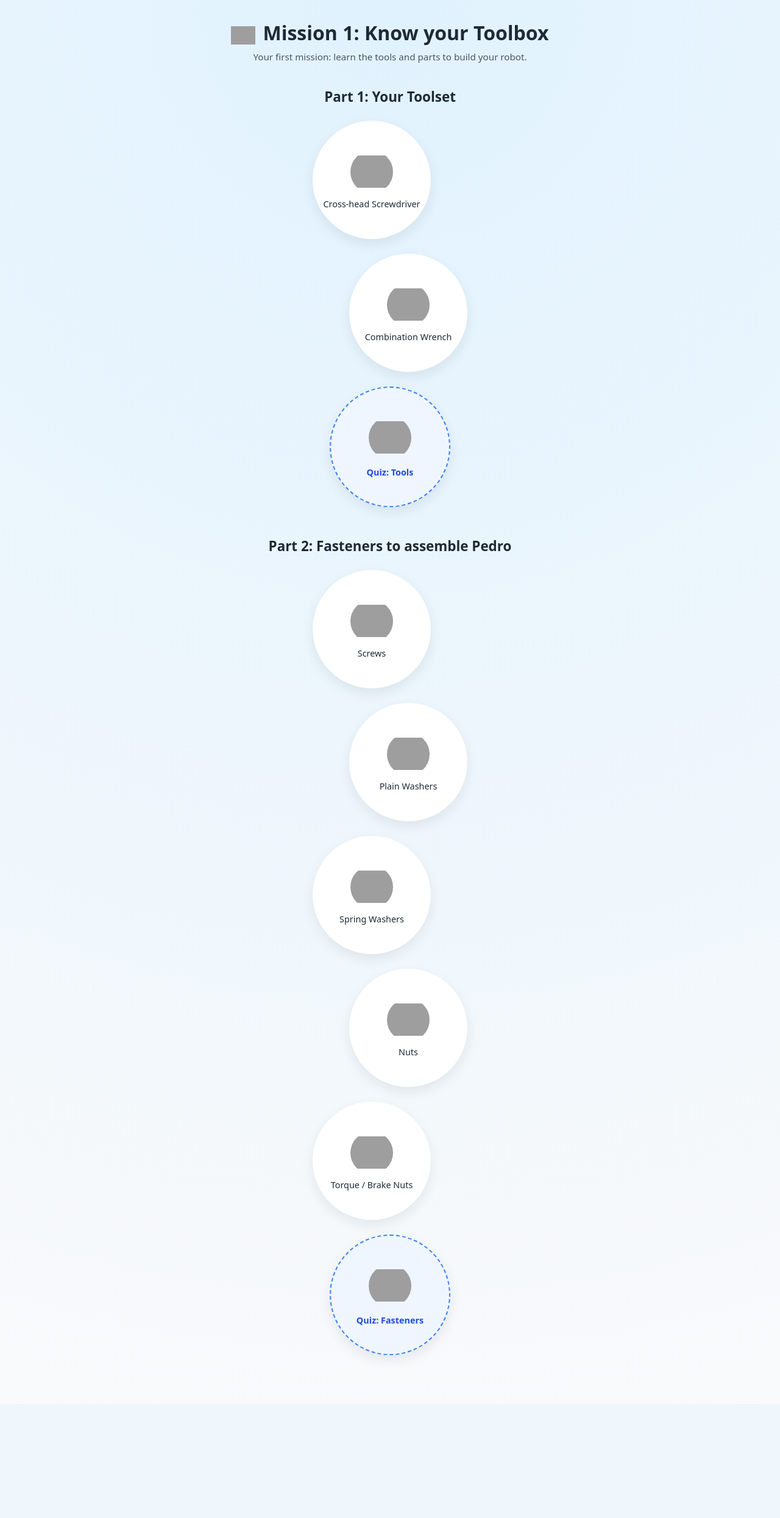
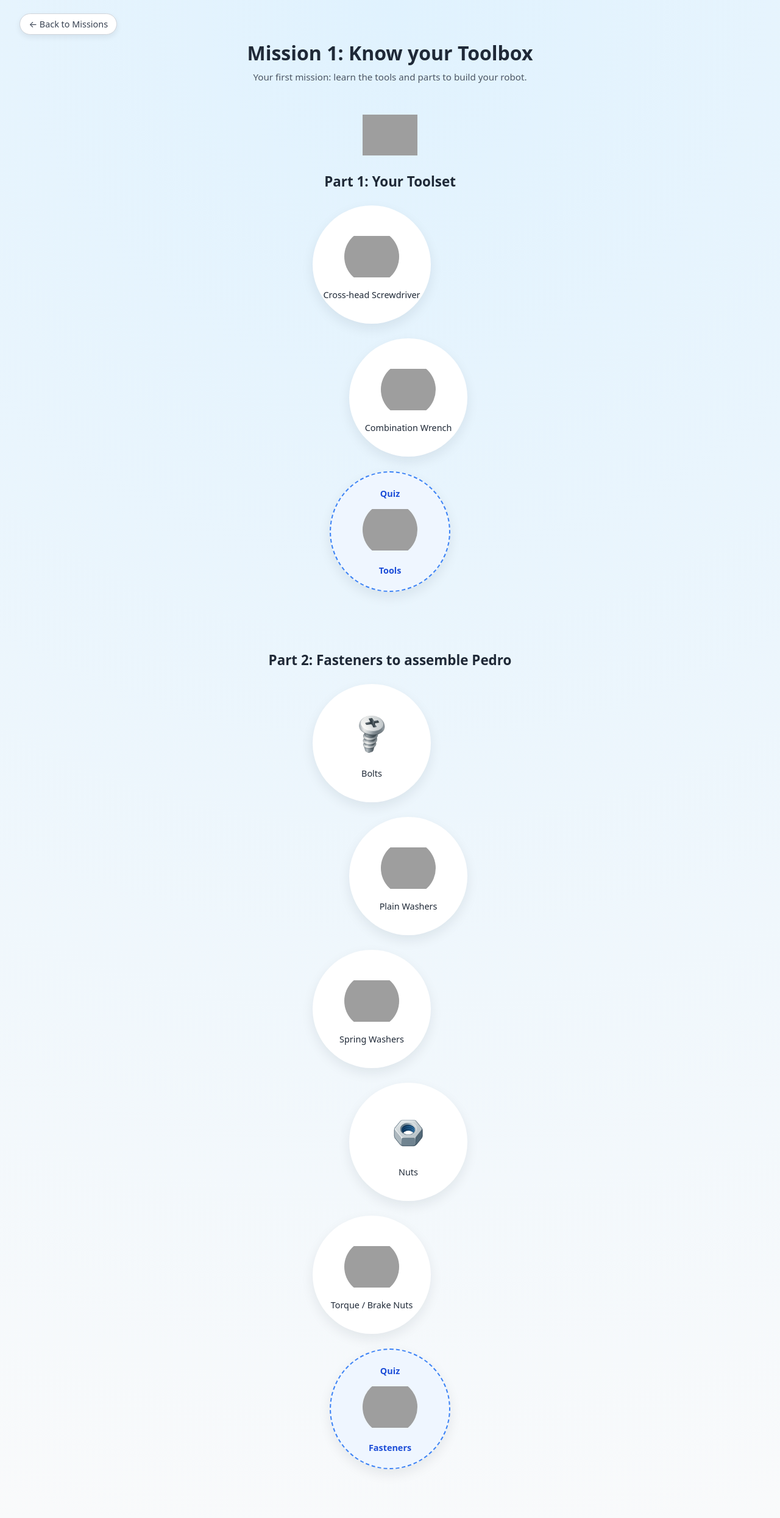
Before and after one commit to AnierYam/brainiacs, a Django app: page /lessons/mission-1/ in a window 1280 px wide. Shown: the whole page at 61% size. Before the commit the page ends 2228 px from the top, so only its background shows below. Run offline with Django 5.2, Linux system fonts and the light colour scheme; grey boxes are pictures that could not be loaded.

Commit message:
Updated Mission 1 page, added icons, fixed static images – 2025-11-27 18:05

```diff
--- a/lessons/templates/lessons/mission_1.html
+++ b/lessons/templates/lessons/mission_1.html
@@ -4,6 +4,7 @@
 <head>
   <meta charset="UTF-8" />
   <title>Mission 1 – Know your Toolbox</title>
+
   <style>
     body {
       margin: 0;
@@ -17,22 +18,42 @@
       margin: 0;
     }
 
+    /* ====================== */
+    /* TOP BAR */
+    /* ====================== */
+    .top-bar {
+      display: flex;
+      justify-content: flex-start;
+      align-items: center;
+      margin-top: -10px;
+      margin-bottom: 0.5rem;
+    }
+
+    .back-button {
+      padding: 0.45rem 0.9rem;
+      border-radius: 999px;
+      border: 1px solid #d1d5db;
+      background: #ffffff;
+      font-size: 0.9rem;
+      text-decoration: none;
+      color: #374151;
+      box-shadow: 0 4px 10px rgba(15, 23, 42, 0.08);
+      cursor: pointer;
+      transition: background 0.15s ease, box-shadow 0.15s ease, transform 0.15s ease;
+    }
+
+    .back-button:hover {
+      background: #eff6ff;
+      box-shadow: 0 6px 14px rgba(15, 23, 42, 0.12);
+      transform: translateY(-1px);
+    }
+
+    /* ====================== */
+    /* PAGE HEADER */
+    /* ====================== */
     .page-header {
       text-align: center;
       margin-bottom: 2.5rem;
-    }
-
-    .page-header-title {
-      display: inline-flex;
-      align-items: center;
-      gap: 0.75rem;
-      justify-content: center;
-    }
-
-    .toolbox-icon {
-      width: 40px;
-      height: 40px;
-      object-fit: contain;
     }
 
     .page-header h1 {
@@ -43,6 +64,14 @@
     .page-header p {
       color: #4b5563;
       font-size: 0.95rem;
+    }
+
+    .toolbox-large {
+      width: 90px;
+      height: 90px;
+      object-fit: contain;
+      display: flex;
+      margin: 0 auto 1rem auto;
     }
 
     .section {
@@ -56,6 +85,14 @@
       text-align: center;
     }
 
+    /* EXTRA SPACING between Part 1 & Part 2 */
+    .big-spacer {
+      height: 3rem;
+    }
+
+    /* ====================== */
+    /* CIRCLES & S PATH */
+    /* ====================== */
     .vertical-path {
       display: flex;
       flex-direction: column;
@@ -76,9 +113,9 @@
       align-items: center;
       justify-content: center;
       cursor: pointer;
-      transition: transform 0.2s ease, box-shadow 0.2s ease, margin 0.2s ease;
+      transition: transform 0.2s ease, box-shadow 0.2s ease;
+      padding: 0.75rem;
       text-align: center;
-      padding: 0.75rem;
     }
 
     .circle-card:hover {
@@ -99,8 +136,8 @@
     }
 
     .circle-image-wrapper {
-      width: 70px;
-      height: 70px;
+      width: 90px;
+      height: 90px;
       margin-bottom: 0.5rem;
       border-radius: 999px;
       overflow: hidden;
@@ -113,7 +150,6 @@
       width: 100%;
       height: 100%;
       object-fit: contain;
-      display: block;
     }
 
     .circle-name {
@@ -123,9 +159,17 @@
       width: 100%;
     }
 
+    /* QUIZ STYLING */
     .circle-card.quiz {
       border: 2px dashed #3b82f6;
       background: #eff6ff;
+    }
+
+    .quiz-top {
+      font-size: 0.9rem;
+      font-weight: 600;
+      color: #1d4ed8;
+      margin-bottom: 0.35rem;
     }
 
     .quiz-title {
@@ -135,6 +179,7 @@
       margin-top: 0.25rem;
     }
 
+    /* S SHAPE */
     .vertical-path .circle-card:nth-child(odd) {
       margin-left: -30px;
       margin-right: 30px;
@@ -157,21 +202,28 @@
         margin-right: 0;
       }
     }
+
   </style>
 </head>
+
 <body>
 
-  <!-- HEADER -->
+  <!-- BACK BUTTON -->
+  <header class="top-bar">
+    <a href="/lessons/" class="back-button">← Back to Missions</a>
+  </header>
+
+  <!-- PAGE HEADER -->
   <header class="page-header">
-    <div class="page-header-title">
-      <img src="{% static 'lessons/icons/toolbox.png' %}" alt="Toolbox" class="toolbox-icon" />
-      <h1>Mission 1: Know your Toolbox</h1>
-    </div>
+    <h1>Mission 1: Know your Toolbox</h1>
     <p>Your first mission: learn the tools and parts to build your robot.</p>
   </header>
 
   <!-- PART 1 -->
   <section class="section">
+    <!-- RESTORED TOOLBOX ICON ABOVE PART 1 -->
+    <img src="{% static 'lessons/icons/toolbox.png' %}" class="toolbox-large" alt="Toolbox" />
+
     <h2 class="section-title">Part 1: Your Toolset</h2>
 
     <div class="vertical-path">
@@ -179,32 +231,35 @@
         <div class="circle-card">
           <a href="{% url 'lessons:mission_1_tool_detail' tool.slug %}" class="circle-link">
             <div class="circle-image-wrapper">
-              <img
-                src="{% static 'lessons/tools/'|add:tool.slug|add:'.png' %}"
-                alt="{{ tool.name }}"
-                class="circle-image"
-              />
+
+              {% if forloop.counter == 1 %}
+                <img src="{% static 'lessons/tools/screwdriver_crosshead.png' %}" class="circle-image" />
+              {% elif forloop.counter == 2 %}
+                <img src="{% static 'lessons/tools/combination_wrench.png' %}" class="circle-image" />
+              {% endif %}
+
             </div>
             <div class="circle-name">{{ tool.name }}</div>
           </a>
         </div>
       {% endfor %}
 
-      <!-- Part 1 Quiz -->
+      <!-- QUIZ -->
       <div class="circle-card quiz">
         <a href="{% url 'lessons:mission_1_part_1_quiz' %}" class="quiz-link">
+          <div class="quiz-top">Quiz</div>
           <div class="circle-image-wrapper">
-            <img
-              src="{% static 'lessons/icons/engineer-hat.png' %}"
-              alt="Engineering Quiz"
-              class="circle-image"
-            />
+            <img src="{% static 'lessons/icons/engineer-hat.png' %}" class="circle-image" />
           </div>
-          <div class="quiz-title">Quiz: Tools</div>
+          <div class="quiz-title">Tools</div>
         </a>
       </div>
+
     </div>
   </section>
+
+  <!-- BIG SPACER BETWEEN PART 1 & PART 2 -->
+  <div class="big-spacer"></div>
 
   <!-- PART 2 -->
   <section class="section">
@@ -215,30 +270,40 @@
         <div class="circle-card">
           <a href="{% url 'lessons:mission_1_fastener_detail' item.slug %}" class="circle-link">
             <div class="circle-image-wrapper">
-              <img
-                src="{% static 'lessons/fasteners/'|add:item.slug|add:'.png' %}"
-                alt="{{ item.name }}"
-                class="circle-image"
-              />
+
+              {% if forloop.counter == 1 %}
+                <img src="{% static 'lessons/fasteners/bolt_pan_head.png' %}" class="circle-image" />
+              {% elif forloop.counter == 2 %}
+                <img src="{% static 'lessons/fasteners/washer_plain.png' %}" class="circle-image" />
+              {% elif forloop.counter == 3 %}
+                <img src="{% static 'lessons/fasteners/washer_spring.png' %}" class="circle-image" />
+              {% elif forloop.counter == 4 %}
+                <img src="{% static 'lessons/fasteners/nut_hex.png' %}" class="circle-image" />
+              {% elif forloop.counter == 5 %}
+                <img src="{% static 'lessons/fasteners/nut_torque.png' %}" class="circle-image" />
+              {% endif %}
+
             </div>
-            <div class="circle-name">{{ item.name }}</div>
+
+            <div class="circle-name">
+              {% if item.name == "Screws" %}Bolts{% else %}{{ item.name }}{% endif %}
+            </div>
+
           </a>
         </div>
       {% endfor %}
 
-      <!-- Part 2 Quiz -->
+      <!-- QUIZ -->
       <div class="circle-card quiz">
         <a href="{% url 'lessons:mission_1_part_2_quiz' %}" class="quiz-link">
+          <div class="quiz-top">Quiz</div>
           <div class="circle-image-wrapper">
-            <img
-              src="{% static 'lessons/icons/engineer-hat.png' %}"
-              alt="Engineering Quiz"
-              class="circle-image"
-            />
+            <img src="{% static 'lessons/icons/engineer-hat.png' %}" class="circle-image" />
           </div>
-          <div class="quiz-title">Quiz: Fasteners</div>
+          <div class="quiz-title">Fasteners</div>
         </a>
       </div>
+
     </div>
   </section>
 
```
Also changed, not shown: lessons/static/lessons/fasteners/bolt_pan_head.png, lessons/static/lessons/fasteners/nut_hex.png, 7 other files.
